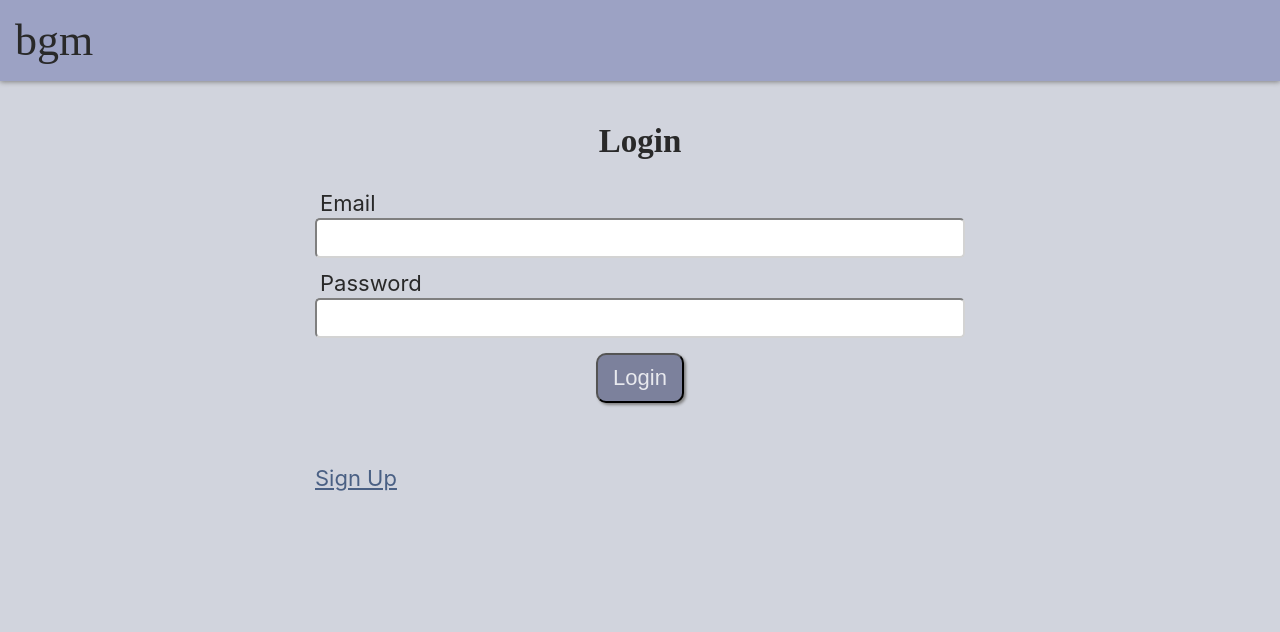
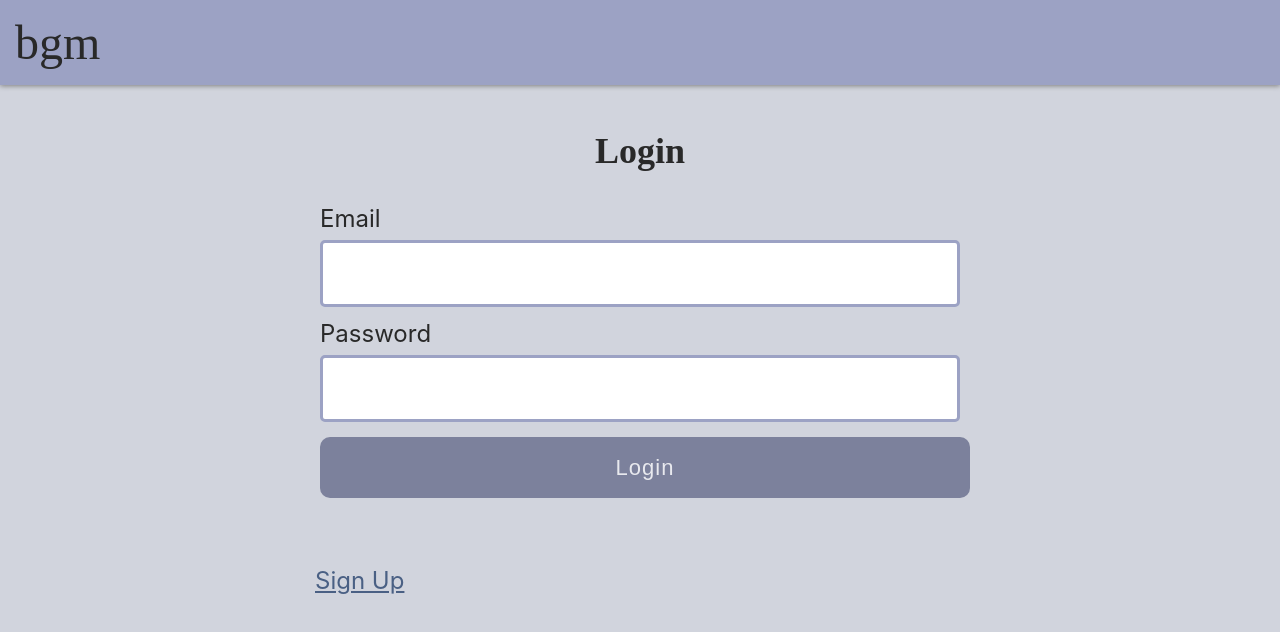
Before and after one commit to mgettytehan/ga-project-moodtracker, a React (Create React App) app in the folder client/: page /login in a window 1280 px wide. Shown: the top 632 px of the page. Built offline with nearby package versions, Linux system fonts and the light colour scheme; a web font is replaced by a local one.

Commit message:
Changed some styling, made buttons always wide

```diff
--- a/client/src/Utils.js
+++ b/client/src/Utils.js
@@ -32,7 +32,7 @@ const processResponse = res => {
 }
 
 const colorSquare = (alias) => {
-    const style = {backgroundColor: alias, width: "50px", height: "50px", display: "inline-block"}
+    const style = {backgroundColor: alias, width: "50px", height: "50px", display: "inline-block", margin: "10px"}
     return (<div style={style}></div>)
 }
 
--- a/client/src/index.css
+++ b/client/src/index.css
@@ -19,7 +19,7 @@ body {
   font-family: -apple-system, BlinkMacSystemFont, "Segoe UI", "Roboto", "Oxygen",
     "Ubuntu", "Cantarell", "Fira Sans", "Droid Sans", "Helvetica Neue",
     sans-serif;
-  font-size: 22px;
+  font-size: 24px;
   background-color: var(--bg-color);
   color: var(--text-color);
   margin: 0;
@@ -84,6 +84,7 @@ h1.main-header {
   margin: 0.5em 0;
   text-align: right;
 }
+
 .intro-text {
   color: var(--accent-text-color);
   text-align: center;
@@ -136,12 +137,22 @@ button, input, select, option {
 
 button, input[type=submit], input[type=button] {
   border-radius: 10px;
-  padding: 10px 15px;
+  border: 0;
+  padding: 0.8em 1em;
   background-color: var(--accent-color-dark);
   color: var(--bg-color-light);
   margin: 5px;
-  box-shadow: 2px 2px 3px grey;
-  margin: 5px;
+  letter-spacing: 1px;
+  transition: 150ms;
+  width: 100%;
+}
+
+button:hover, input[type=submit]:hover, input[type=button]:hover {
+  background-color: #6e7391;
+}
+
+button:active, input[type=submit]:active, input[type=button]:active {
+  background-color: #636882;
 }
 
 button.disabled, input[type=submit].disabled, input[type=button].disabled {
@@ -150,9 +161,14 @@ button.disabled, input[type=submit].disabled, input[type=button].disabled {
 
 input:not([type=submit]):not([type=button]), select, option {
   border-radius: 5px;
-  padding: 5px;
+  border: 3px solid var(--accent-color);
+  padding: 0.8em 1em;
+  margin: 5px;
   margin-bottom: 10px;
-  border: 2px inset lightgrey;
+}
+
+select, option {
+  height: 3em;
 }
 
 input[type=radio]{
@@ -185,6 +201,10 @@ input[type=color] {
   padding: 10px;
 }
 
+.warning-text {
+  color: darkred;
+}
+
 :disabled {
   opacity: 0.7;
 }
```
